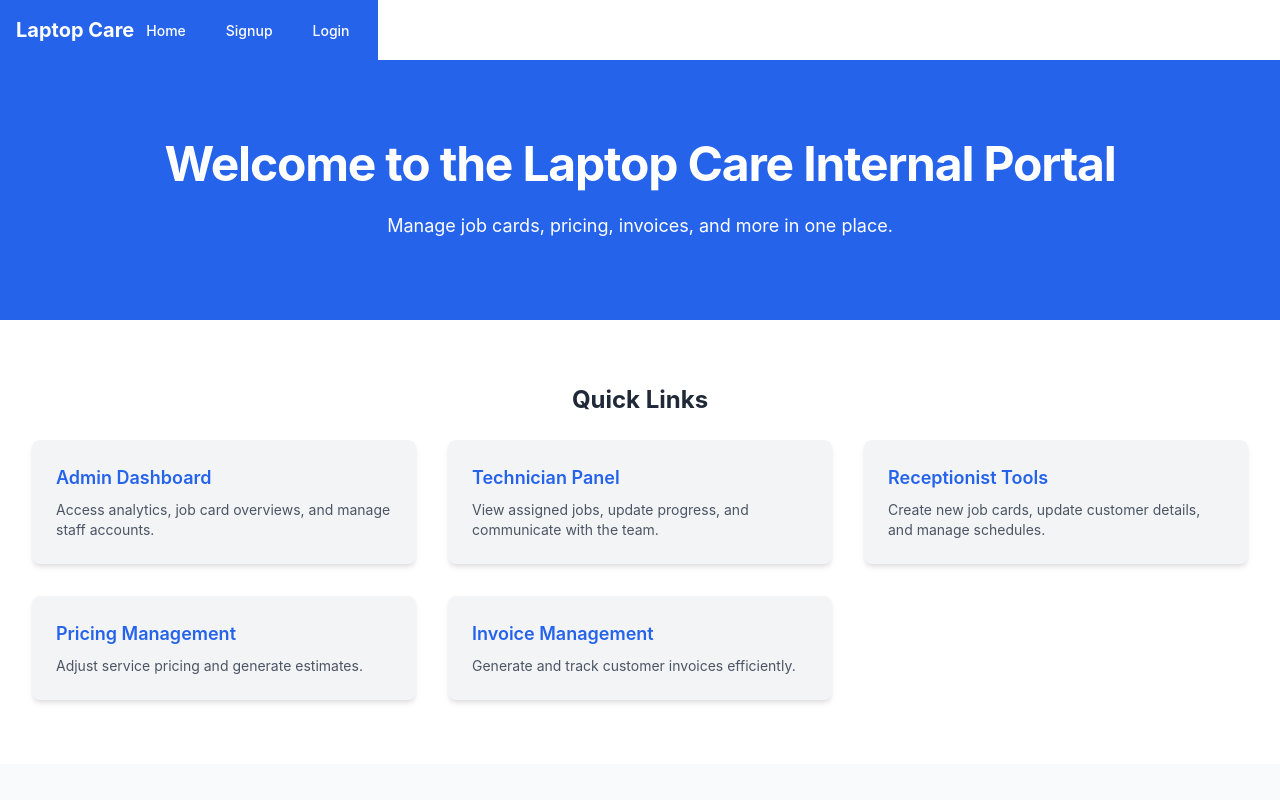
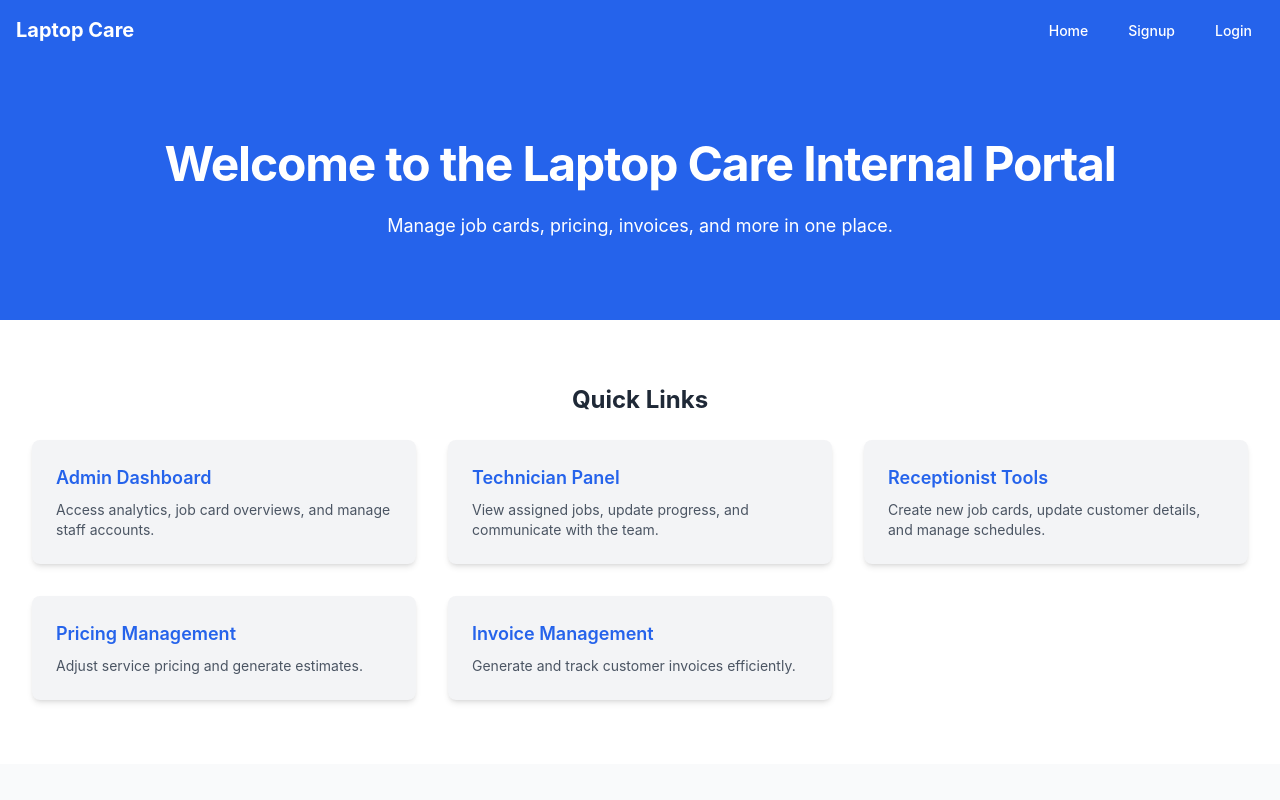
Before and after one commit to tomutanyi/laptop-care-client, a React (Create React App) app: page / in a window 1280 px wide. Shown: the top 800 px of the page. Built offline with nearby package versions, Linux system fonts and the light colour scheme.

Commit message:
modifies navbar

```diff
--- a/src/components/Navbar.js
+++ b/src/components/Navbar.js
@@ -13,7 +13,7 @@ const Navbar = () => {
   };
 
   return (
-    <nav className="bg-blue-600 p-4">
+    <nav className="bg-blue-600 p-4 min-w-full">
       <div className="container mx-auto flex justify-between items-center">
         <div className="text-white font-bold text-xl">
           Laptop Care
```
